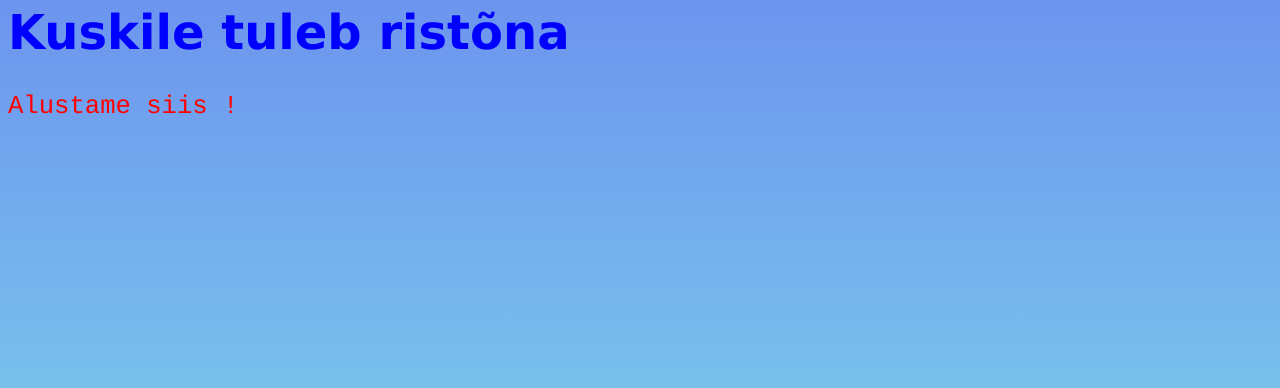
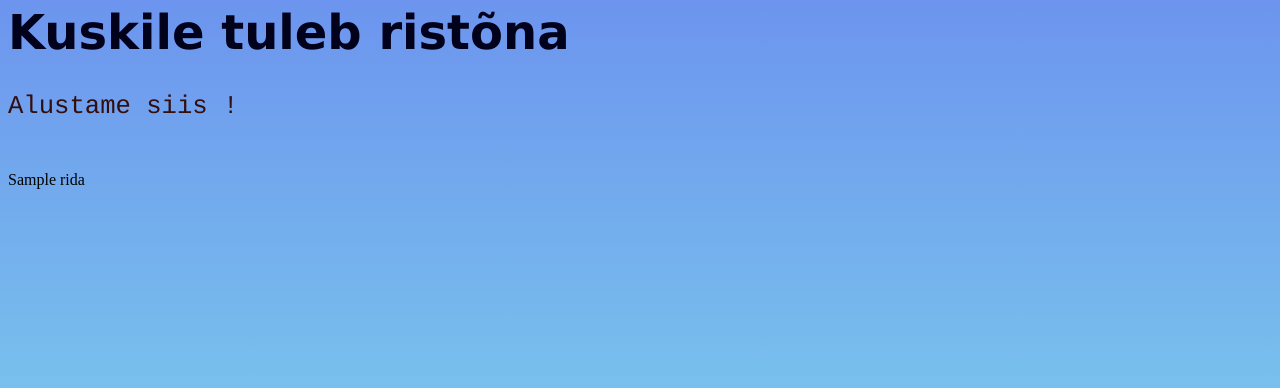
Before and after one commit to marvinvihman/Automatic-Crossword-Generator, a Flask app: template templates/ristsõna.html in a window 1280 px wide. Shown: the part 46-434 px from the top of the page. Run offline with Flask 2, Linux system fonts and the light colour scheme; the template is opened without the code that fills it: most values are stand-ins (such as "Sample title", 1, 10 or a date in 2020); parts of the project's set-up code (start-up, migrations or seed data) failed here and were passed over.

Commit message:
Little changes to the code

```diff
--- a/andmestikuEeltöötleja.py
+++ b/andmestikuEeltöötleja.py
@@ -22,6 +22,9 @@ class AndmestikuEeltöötleja:
     def sorteeriDataFrame(self, dataFrame):
         dataFrame.sort_values(by="kokku", ascending=False, inplace=True)
 
+        dataFrame['id'] = [i for i in range(len(dataFrame))]
+        dataFrame.set_index('id', inplace=True)
+
         return dataFrame
 
     def tagastaLühendiNimetus(self, lühend):
--- a/app.py
+++ b/app.py
@@ -1,17 +1,13 @@
 from flask import Flask, render_template, url_for
-import andmestikuEeltöötleja as ae
-import estnltk
-from estnltk.wordnet import Wordnet
-
-andmestikuEeltöötleja = ae.AndmestikuEeltöötleja("https://www.cl.ut.ee/ressursid/sagedused/tabel1.txt")
-sagedus_sõnastik = andmestikuEeltöötleja.looDataFrame()
-andmestikuEeltöötleja.sorteeriDataFrame(sagedus_sõnastik)
+import ristsõna as rs
 
 app = Flask(__name__)
+
 
 @app.route('/')
 def kodu():
     return render_template('kodu.html')
+
 
 @app.route("/leheküljest")
 def leheküljest():
@@ -20,7 +16,8 @@ def leheküljest():
 
 @app.route("/ristsõna")
 def ristsõna():
-    return render_template('ristsõna.html')
+    return render_template('ristsõna.html', sõnastik=rs.sagedus_sõnastik, laud=rs.LAUD)
+
 
 if __name__ == '__main__':
     app.run()
--- a/static/css/main.css
+++ b/static/css/main.css
@@ -2,12 +2,12 @@ body {
   background: -webkit-gradient(linear, left top, left bottom, from(#6b8fef), to(#83eaea)) fixed;
 }
 h1 {
-  color: blue;
+  color: #01011c;
   font-family: verdana;
   font-size: 300%;
 }
 p  {
-  color: red;
+  color: #340d0d;
   font-family: courier;
   font-size: 160%;
 }
@@ -40,9 +40,7 @@ p  {
   margin-top: 50px; /* Add a top margin to avoid content overlay */
 }
 
-.crossword {
 
-}
 
 .button {
   border: none;
@@ -66,3 +64,13 @@ p  {
   background-color: #4CAF50;
   color: white;
 }
+/*Needed code for the crossword*/
+.crossword {
+
+}
+.input:valid {
+  border: 2px solid green;
+}
+.input:invalid {
+  border: 2px solid red;
+}
--- a/templates/kodu.html
+++ b/templates/kodu.html
@@ -17,9 +17,6 @@
         <h1>Tere tulemast automaatse ristsõna genereerijasse !</h1>
         <p>Alustame siis !</p>
     </div>
-    <div class="crossword main">
-
-    </div>
 
 </body>
 </html>
--- a/templates/ristsõna.html
+++ b/templates/ristsõna.html
@@ -13,10 +13,19 @@
         <a href="{{ url_for('ristsõna') }}">Ristsõna</a>
         <a href="{{ url_for('leheküljest') }}">Leheküljest</a>
     </div>
+
     <div class="main">
         <h1>Kuskile tuleb ristõna</h1>
         <p>Alustame siis !</p>
     </div>
 
+    <div class="crossword main">
+        {% for rida in laud %}
+            {{ rida }}
+            <br>
+        {% endfor %}
+
+    </div>
+
 </body>
 </html>
```
Also changed, not shown: README.md.
